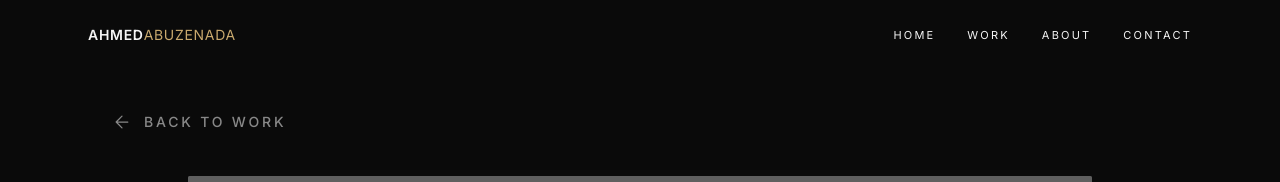
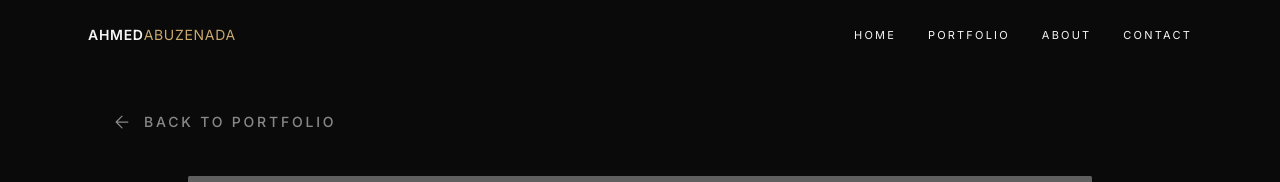
Before and after one commit to eyadali15/ahmed-portfolio, a React (Vite) app: page /work/3esabat in a window 1280 px wide. Shown: the top 182 px of the page. Built offline with nearby package versions, Linux system fonts and the light colour scheme; grey boxes are pictures that could not be loaded; a web font is replaced by a local one.

Commit message:
Rename Work to Portfolio throughout site + update button text

```diff
--- a/src/components/layout/Navbar.tsx
+++ b/src/components/layout/Navbar.tsx
@@ -7,7 +7,7 @@ import global from '@/content/pages/global.json';
 
 const navLinks = [
   { to: '/', label: 'Home' },
-  { to: '/work', label: 'Work' },
+  { to: '/work', label: 'Portfolio' },
   { to: '/about', label: 'About' },
   { to: '/contact', label: 'Contact' },
 ];
--- a/src/components/ui/HeroBanner.tsx
+++ b/src/components/ui/HeroBanner.tsx
@@ -119,7 +119,7 @@ export default function HeroBanner() {
           <p className="text-xs md:text-sm tracking-[0.35em] uppercase text-white/70" style={{ marginBottom: e.subtitleMarginBottom }}>{c.subtitle}</p>
           <div className="w-12 h-px bg-[var(--color-accent)]" style={{ margin: l.align === 'center' ? `${e.dividerMarginY}px auto` : `${e.dividerMarginY}px 0` }} />
           <p className="text-white/50 text-sm max-w-md leading-relaxed" style={{ marginBottom: e.descriptionMarginBottom, margin: l.align === 'center' ? `0 auto ${e.descriptionMarginBottom}px` : `0 0 ${e.descriptionMarginBottom}px` }}>{c.description}</p>
-          <div style={{ display: 'flex', justifyContent: jm[l.align as Align] }}><Button to="/work">{c.buttonText || 'View My Work'}</Button></div>
+          <div style={{ display: 'flex', justifyContent: jm[l.align as Align] }}><Button to="/work">{c.buttonText || 'View Portfolio'}</Button></div>
         </div>
       </div>
     </section>
--- a/src/content/pages/global.json
+++ b/src/content/pages/global.json
@@ -23,16 +23,16 @@
   "workHero": {
     "label": "Portfolio",
     "titlePart1": "Selected",
-    "titlePart2": "Work",
+    "titlePart2": "Portfolio",
     "showMoreText": "Show More",
     "noProjectsText": "No projects found."
   },
   "projectDetail": {
-    "backText": "Back to Work",
+    "backText": "Back to Portfolio",
     "creditsLabel": "Credits",
     "relatedLabel": "Related Projects",
     "notFoundTitle": "Project Not Found",
-    "notFoundButton": "Back to Work",
+    "notFoundButton": "Back to Portfolio",
     "clientLabel": "Client",
     "roleLabel": "Role",
     "yearLabel": "Year",
--- a/src/content/pages/home.json
+++ b/src/content/pages/home.json
@@ -33,7 +33,7 @@
   "featured": {
     "visible": true,
     "content": {
-      "label": "Selected Work",
+      "label": "Selected Portfolio",
       "title": "Projects",
       "buttonText": "Show All"
     },
```
